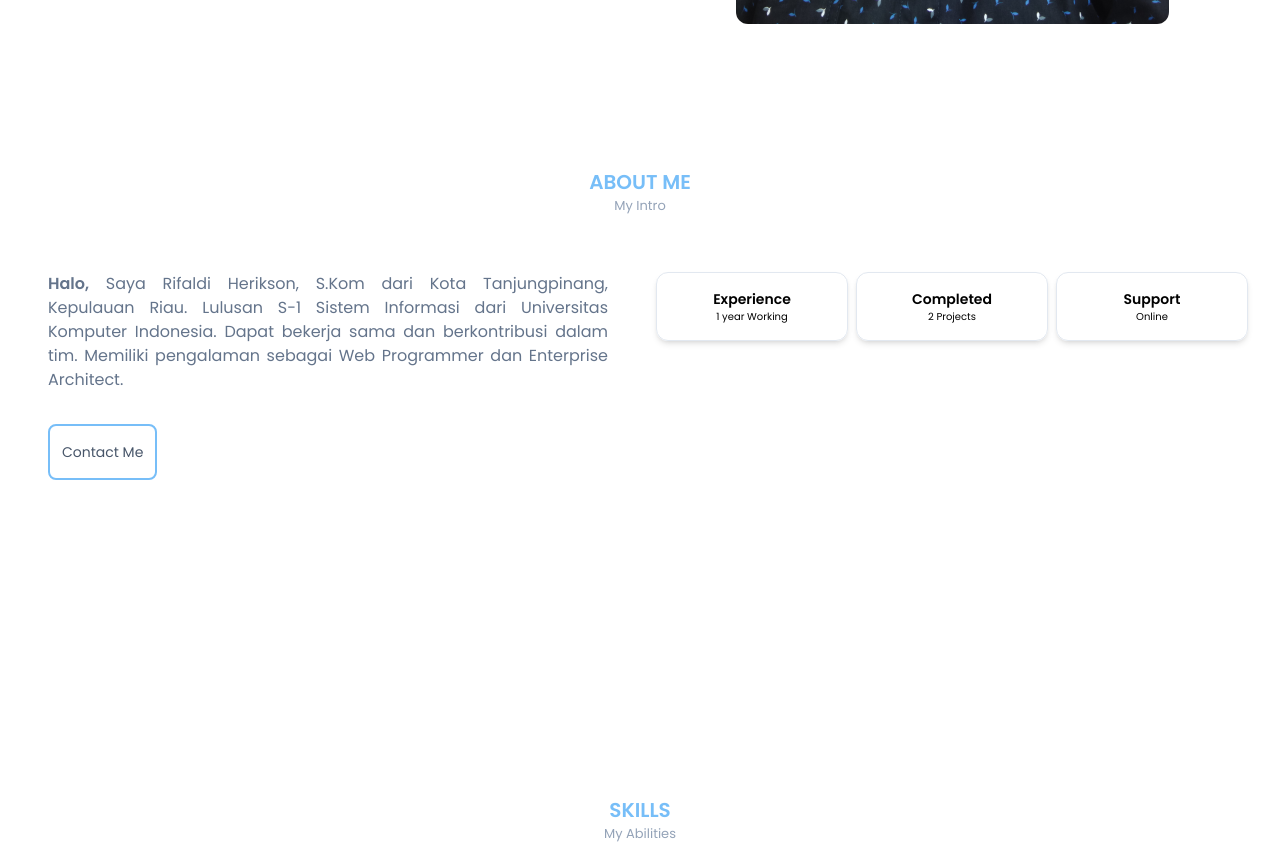
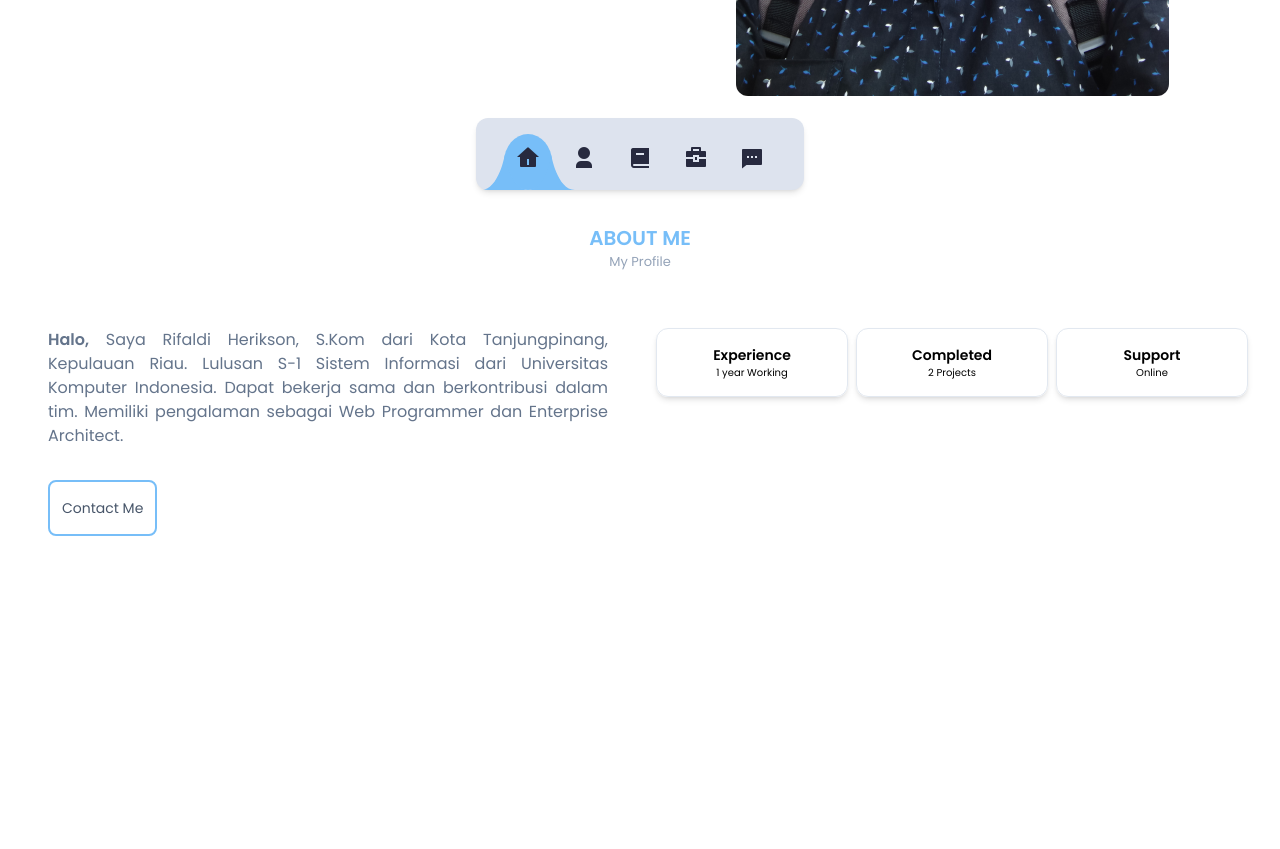
Before and after one commit to my-rh-r1020/simple-portfolio-tailwindcss, a website: page index.html in a window 1280 px wide. Shown: the part 594-1443 px from the top of the page. Drawn offline with nearby package versions, Linux system fonts and the light colour scheme.

Commit message:
Process Nav Menu

```diff
--- a/index.html
+++ b/index.html
@@ -11,10 +11,41 @@
     <!-- Font Google -->
     <link href="https://fonts.googleapis.com/css2?family=Montserrat:wght@300;400;600;700&family=Poppins:wght@400;500;600&display=swap" rel="stylesheet" />
 
+    <!-- Remixicons -->
+    <link href="https://cdn.jsdelivr.net/npm/remixicon@2.5.0/fonts/remixicon.css" rel="stylesheet" />
+
     <title>Portfolio - Tailwind CSS</title>
   </head>
   <body>
     <!-- Navbar Section -->
+    <header class="bg-transparent top-0 left-0 w-full flex items-center z-10">
+      <nav class="bg-slate-300 container">
+        <div class="flex items-center justify-between relative">
+          <!-- Logo -->
+          <div class="px-4">
+            <a href="#home" class="font-semibold text-primary block py-6">Rifaldi H</a>
+          </div>
+          <!-- Nav Menu -->
+          <div class="nav-menu">
+            <ul class="flex justify-center gap-8">
+              <a href="#home" class="nav-link"><i class="ri-home-4-fill text-2xl text-icons active:text-iconsSub z-20 transition duration-300"></i><span class="nav-name">Home</span></a>
+              <a href="#about" class="nav-link"><i class="ri-user-3-fill text-2xl text-icons z-20 transition duration-300"></i><span class="nav-name">Profile</span></a>
+              <a href="#skills" class="nav-link"><i class="ri-book-2-fill text-2xl text-icons z-20 transition duration-300"></i><span class="nav-name">Skills</span></a>
+              <a href="#portfolio" class="nav-link"><i class="ri-briefcase-4-fill text-2xl text-icons z-20 transition duration-300"></i><span class="nav-name">Portfolio</span></a>
+              <a href="#contact" class="nav-link"><i class="ri-message-2-fill text-2xl text-icons z-20 transition duration-300"></i><span class="nav-name">Contact</span></a>
+
+              <svg class="indicator" width="94" height="56" xmlns="http://www.w3.org/2000/svg">
+                <ellipse cx="47" cy="28" rx="24" ry="28" />
+                <path d="M24 20C24 20 28 55.9999 48 56L0 55.9997C18 55.9998 24 20 24 20Z" />
+                <path d="M70 20C70 20 66 55.9999 46 56L94 55.9997C76 55.9998 70 20 70 20Z" />
+              </svg>
+            </ul>
+          </div>
+
+          <!-- Theme Change Button -->
+        </div>
+      </nav>
+    </header>
 
     <!-- Hero Section -->
     <section id="home" class="pt-36">
@@ -48,11 +79,11 @@
     </section>
 
     <!-- About Section -->
-    <section id="about" class="pt-36 pb-32">
+    <section id="about" class="py-32">
       <div class="container">
         <div class="title-main">
           <h2 class="text-title">About Me</h2>
-          <span class="block text-subtitle">My Intro</span>
+          <span class="block text-subtitle">My Profile</span>
         </div>
         <div class="flex flex-wrap">
           <!-- Introduction -->
--- a/src/input.css
+++ b/src/input.css
@@ -15,4 +15,16 @@
   .text-subtitle {
     @apply text-[13px] text-slate-400;
   }
+  .nav-menu {
+    @apply bottom-4 left-0 right-0 w-[328px] h-[72px] bg-navMenu backdrop-blur-[10px] fixed m-auto px-2 py-6 shadow-md rounded-xl overflow-hidden;
+  }
+  .nav-link {
+    @apply flex flex-col items-center;
+  }
+  .nav-name {
+    @apply text-sm text-iconsSub absolute font-semibold transition duration-[400] translate-y-[50px] z-20 opacity-0 active:opacity-100 active:translate-y-[28px];
+  }
+  .indicator {
+    @apply left-[5px] bottom-0 fill-primary absolute transition duration-300;
+  }
 }
--- a/tailwind.config.js
+++ b/tailwind.config.js
@@ -13,6 +13,9 @@ module.exports = {
         // Using modern hsl 'convert' color
         primary: "#77bef8",
         primaryAlt: "#64b5f7",
+        icons: "#272a3f",
+        navMenu: "#dde3ee",
+        iconsSub: "#fafbff",
       },
       fontFamily: {
         poppins: "Poppins",
@@ -22,5 +25,10 @@ module.exports = {
       // },
     },
   },
+  // variants: {
+  //   extend: {
+  //     colors: "active",
+  //   },
+  // },
   plugins: [],
 };
```
Also changed, not shown: dist/output.css.
